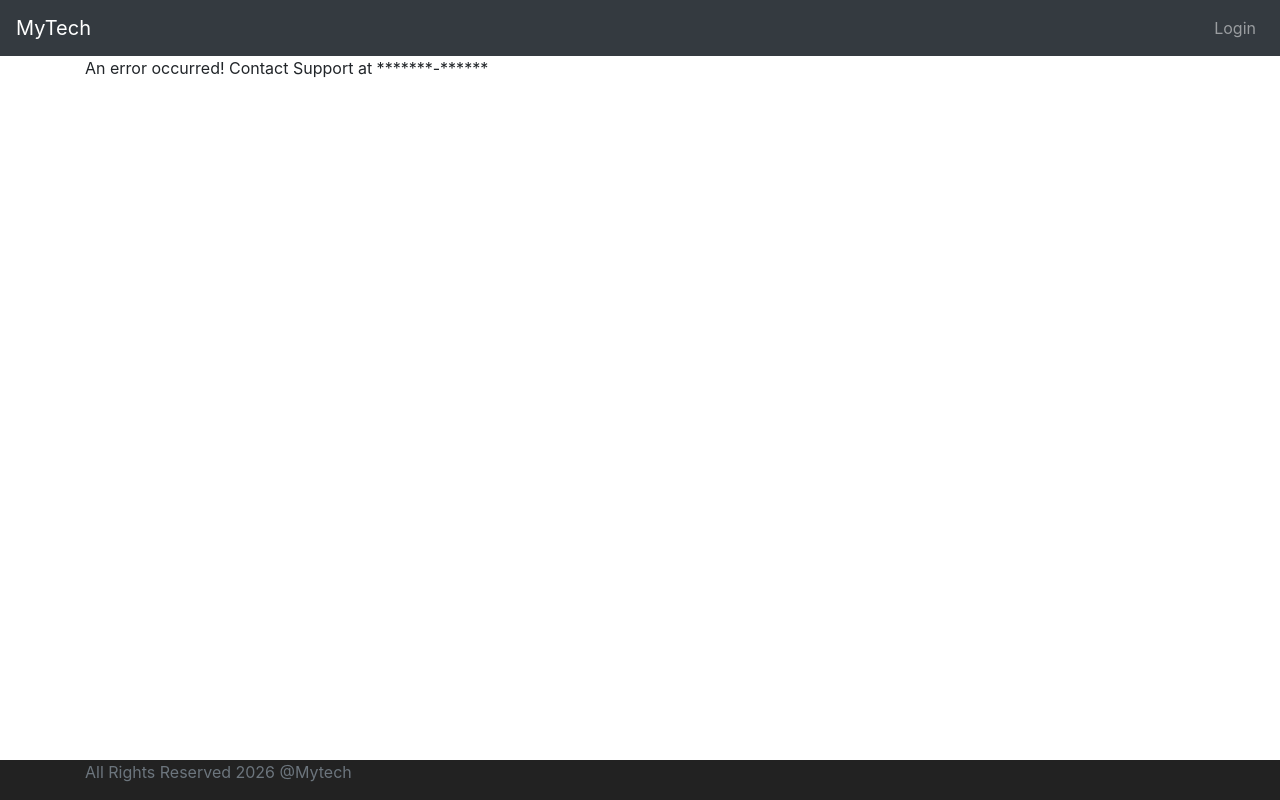
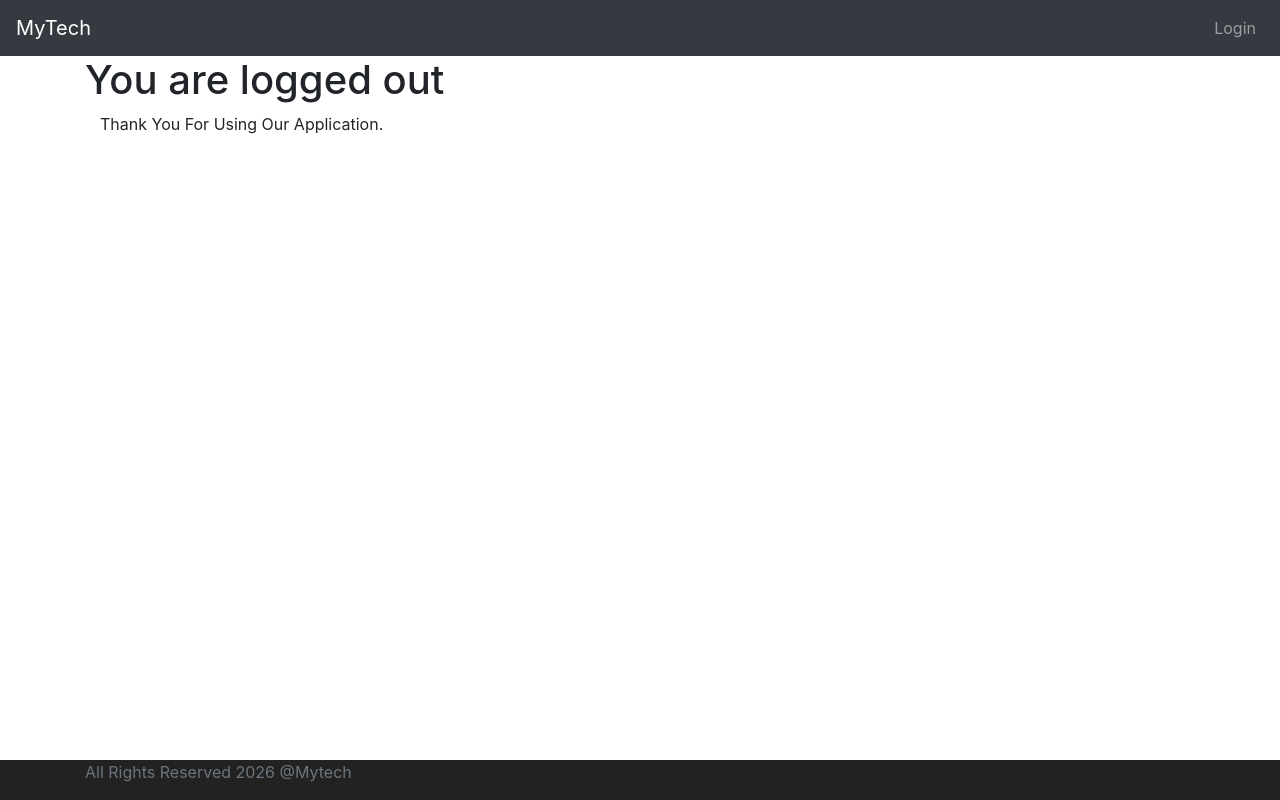
Before and after one commit to MaycemAMOR/Todo-s-app-Java-Full-Stack-with-Spring-Boot-and-Angular, an Angular app in the folder todo-ui/: page /logout in a window 1280 px wide. Built offline with nearby package versions, Linux system fonts and the light colour scheme.

Commit message:
Implementing Logout to remove User Authentication Token

```diff
--- a/todo-ui/src/app/app.routes.ts
+++ b/todo-ui/src/app/app.routes.ts
@@ -3,6 +3,7 @@ import {Welcome} from './welcome/welcome';
 import {Login} from './login/login';
 import {Error} from './error/error';
 import {ListTodos} from './list-todos/list-todos';
+import {Logout} from './logout/logout';
 
 export const routes: Routes = [
   {
@@ -22,6 +23,10 @@ export const routes: Routes = [
     component: ListTodos
   },
   {
+    path:'logout',
+    component:Logout
+  },
+  {
     path: '**',
     component: Error
   }
--- /dev/null
+++ b/todo-ui/src/app/logout/logout.html
@@ -0,0 +1,4 @@
+<H1>You are logged out</H1>
+<div class="container">
+  Thank You For Using Our Application.
+</div>
--- /dev/null
+++ b/todo-ui/src/app/logout/logout.ts
@@ -0,0 +1,20 @@
+import {Component, OnInit} from '@angular/core';
+import {HardcodedAuthentication} from '../services/hardcoded-authentication';
+
+@Component({
+  imports: [],
+  selector: 'app-logout',
+  styleUrl: './logout.css',
+  templateUrl: './logout.html',
+  standalone: true
+})
+export class Logout implements OnInit {
+  constructor(
+    private hardcodedAuthenticate: HardcodedAuthentication
+  ) {
+  }
+
+  ngOnInit(): void {
+    this.hardcodedAuthenticate.logout();
+  }
+}
```
Also changed, not shown: todo-ui/src/app/logout/logout.css (added), 1 other file (tests, documents, lock files or other folders).
